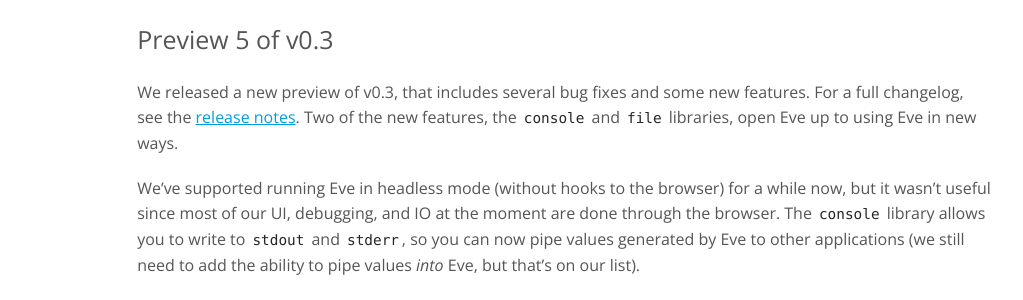
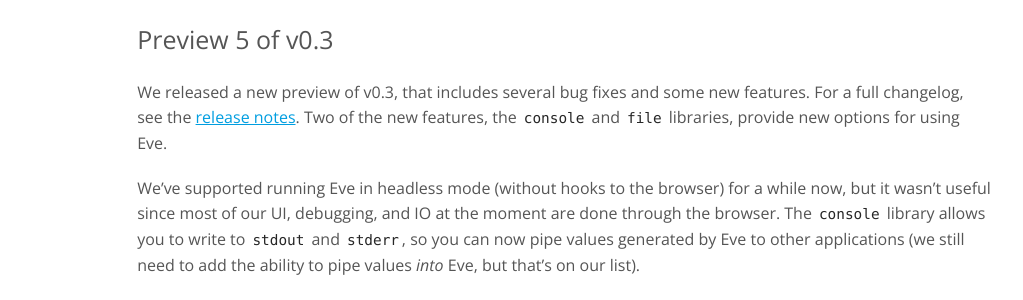
Before and after one commit to Kodowa/incidentalcomplexity, a Jekyll site: the page built from _posts/2017-07-06-June.md, in a window 1280 px wide. Shown: the part 274-574 px from the top of the page, without its empty margins (128-1151 px from the left). Built offline with Jekyll 4.4.1, drawn with Linux system fonts in a browser that asks for light colours.

Commit message:
update wording

```diff
--- a/_posts/2017-07-06-June.md
+++ b/_posts/2017-07-06-June.md
@@ -7,7 +7,7 @@
 
 ## Preview 5 of v0.3
 
-We released a new preview of v0.3, that includes several bug fixes and some new features. For a full changelog, see the [release notes](http://incidentalcomplexity.com/2017/06/28/release-0.3p5/). Two of the new features, the `console` and `file` libraries, open Eve up to using Eve in new ways.
+We released a new preview of v0.3, that includes several bug fixes and some new features. For a full changelog, see the [release notes](http://incidentalcomplexity.com/2017/06/28/release-0.3p5/). Two of the new features, the `console` and `file` libraries, provide new options for using Eve.
 
 We've supported running Eve in headless mode (without hooks to the browser) for a while now, but it wasn't useful since most of our UI, debugging, and IO at the moment are done through the browser. The `console` library allows you to write to `stdout` and `stderr`, so you can now pipe values generated by Eve to other applications (we still need to add the ability to pipe values _into_ Eve, but that's on our list).
 
```
